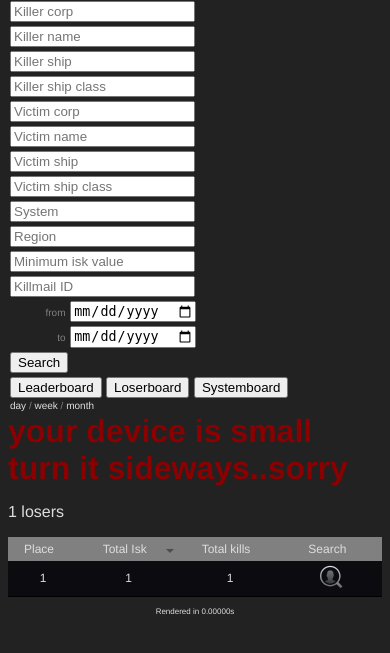
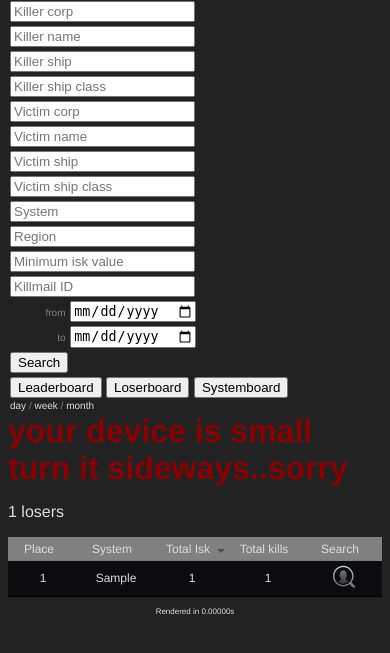
Before and after one commit to tylerkerr/marioparse, a Flask app: page /systemboard in a window 390 px wide. Shown: the part 57-710 px from the top of the page. Run offline with Flask 3, Linux system fonts and the light colour scheme; tables that the repository leaves empty hold one stand-in row (values such as "Sample post"); some libraries are stand-ins or nearby versions.

Commit message:
systemboard mobile css fix

```diff
--- a/mvweb/templates/systemboard.html
+++ b/mvweb/templates/systemboard.html
@@ -25,7 +25,7 @@
             {% if request.args.get('victim_name') %}<th role="columnheader">Victim</th>{% endif %}
             {% if request.args.get('victim_ship_type') %}<th role="columnheader">V. ship</th>{% endif %}
             {% if request.args.get('victim_ship_category') %}<th class="hideonmobile" role="columnheader">V. class</th>{% endif %}
-            <th class="hideonmobile" role="columnheader">System</th>
+            <th role="columnheader">System</th>
             <!-- <th role="columnheader">Constellation</th> -->
             {% if request.args.get('region') %}<th role="columnheader">Region</th>{% endif %}
             <th data-sort-default role="columnheader">Total Isk</th>
@@ -90,7 +90,7 @@
         {% endif -%}
         {% if request.args.get('victim_ship_type') %}<td><a href="/search?victim_ship_type={{ km['victim_ship_type'] }}" class="tablelink">{{ '' if not km['victim_ship_type'] else  km['victim_ship_type'] }}</a></td>{% endif %}
         {% if request.args.get('victim_ship_category') %}<td class="hideonmobile" ><a href="/search?victim_ship_category={{ km['victim_ship_category'] }}" class="tablelink"><img src="/static/img/shipclass/{{ km['victim_ship_category']|lower }}.png"></a></td>{% endif %}
-        <td class="hideonmobile" ><a href="/search?system={{ km['system'] }}" class="tablelink">{{ '' if not km['system'] else km['system']}}</a></td>
+        <td><a href="/search?system={{ km['system'] }}" class="tablelink">{{ '' if not km['system'] else km['system']}}</a></td>
         <!-- <td>{{ km['constellation'] }}</td> -->
         {% if request.args.get('region') %}<td><a href="/search?region={{ km['region'] }}" class="tablelink">{{ '' if not km['region'] else km['region']}}</a></td>{% endif %}
         <td>{{ "{:,}".format(km['SUM(ISK)']) }}</td>
```
